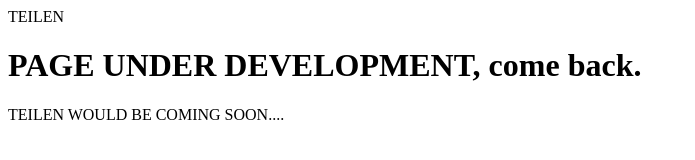
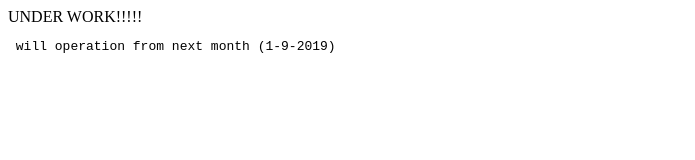
Before and after one commit to udaykumar78/udaykumar78.github.io, a plain HTML site: page index.html in a window 1280 px wide. Shown: the whole page, without its empty margins (0-695 px from the left). Drawn offline with Linux system fonts and the light colour scheme.

Commit message:
Update index.html

```diff
--- a/index.html
+++ b/index.html
@@ -1,10 +1,12 @@
-<!DOCTYPE html>
 <html>
     <head>
-        TEILEN
+        <title>
+            TEILEN
+        </title>
     </head>
-<body>
-<h1>PAGE UNDER DEVELOPMENT, come back.</h1>
-<p>TEILEN WOULD BE COMING SOON.... </p>
-</body>
+
+    <body>
+        UNDER WORK!!!!!
+        <pre> will operation from next month (1-9-2019)</pre>
+    </body>
 </html>
```
